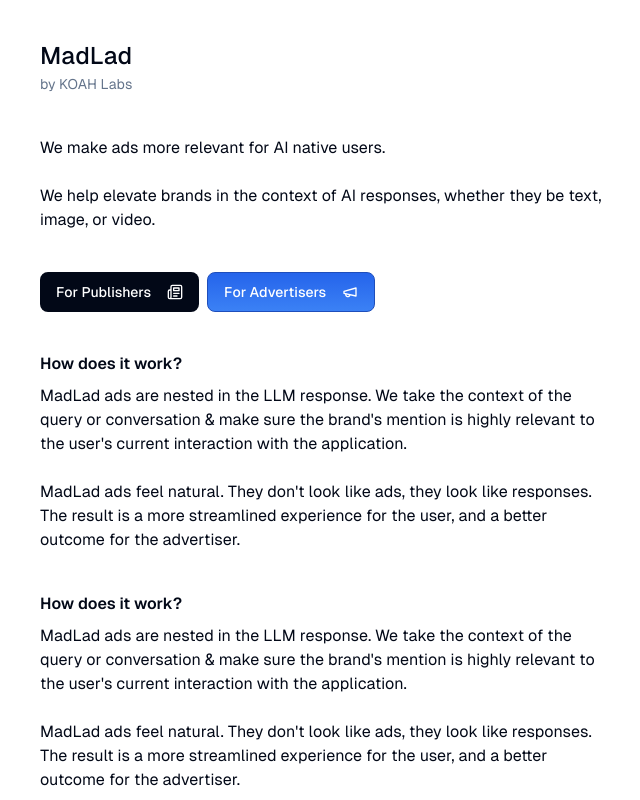
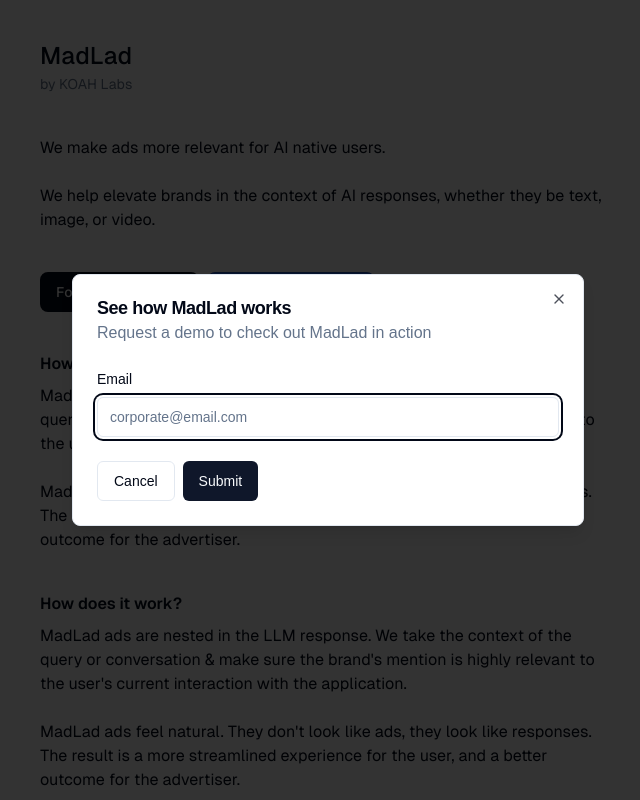
Before and after one commit to koahlabs/landing, a Next.js app: page / in a window 1280 px wide. Both pictures are taken after a click on the button "For Advertisers". Shown: the top 800 px of the page, without its empty margins (312-952 px from the left). Built offline with nearby package versions, Linux system fonts and the light colour scheme; no server answers.

Commit message:
hook up advertisers

```diff
--- a/src/app/page.tsx
+++ b/src/app/page.tsx
@@ -69,16 +69,9 @@
             className="flex rounded-lg font-medium transition-colors items-center justify-center
               bg-gradient-to-b from-[#2564EB] to-[#3B81F5] text-background gap-4 hover:from-[#1346C2] hover:to-[#2A6AD8] dark:hover:from-[#999] dark:hover:to-[#aaa]
               h-10 px-4 sm:w-fit border border-[#1E4EBB]"
+            onClick={() => setIsOpen(true)}
           >
-            <a
-              className=""
-              href="mailto:team@koahlabs.com?subject=Advertiser%20Inquiry"
-              target="_blank"
-              rel="noopener noreferrer"
-            >
-              For Advertisers
-            </a>
-
+            For Advertisers
             <Megaphone size={16} />
           </button>
         </div>
@@ -194,7 +187,7 @@
             <div className="flex flex-col gap-6">
               <div className="flex flex-col">
                 <DialogTitle>See how MadLad works</DialogTitle>
-                <span className="text-slate-500">
+                <span className="text-slate-500 mt-1">
                   Request a demo to check out MadLad in action
                 </span>
               </div>
```
